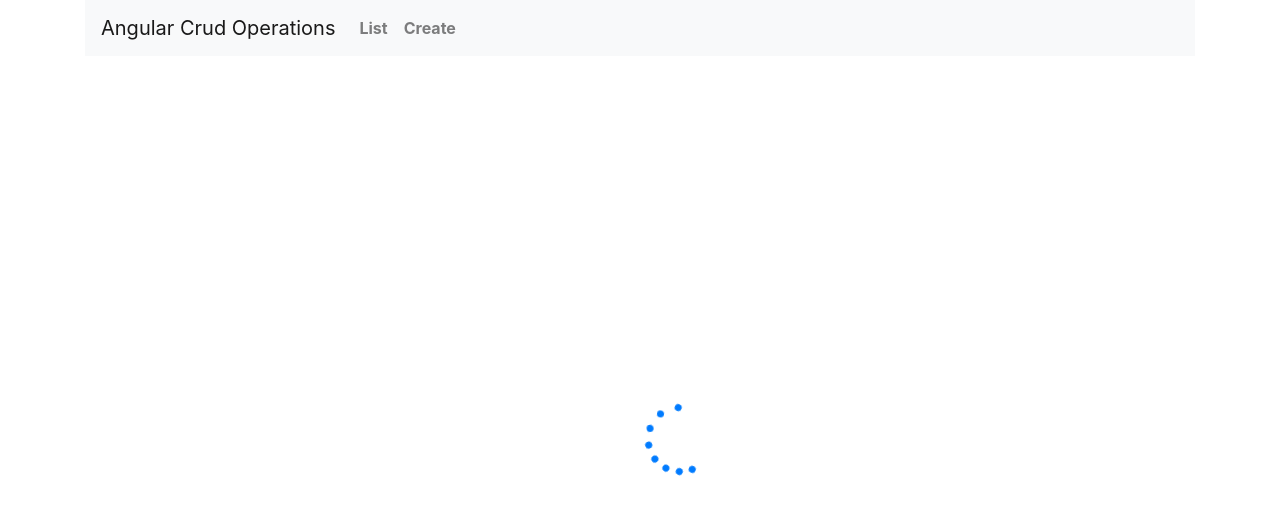
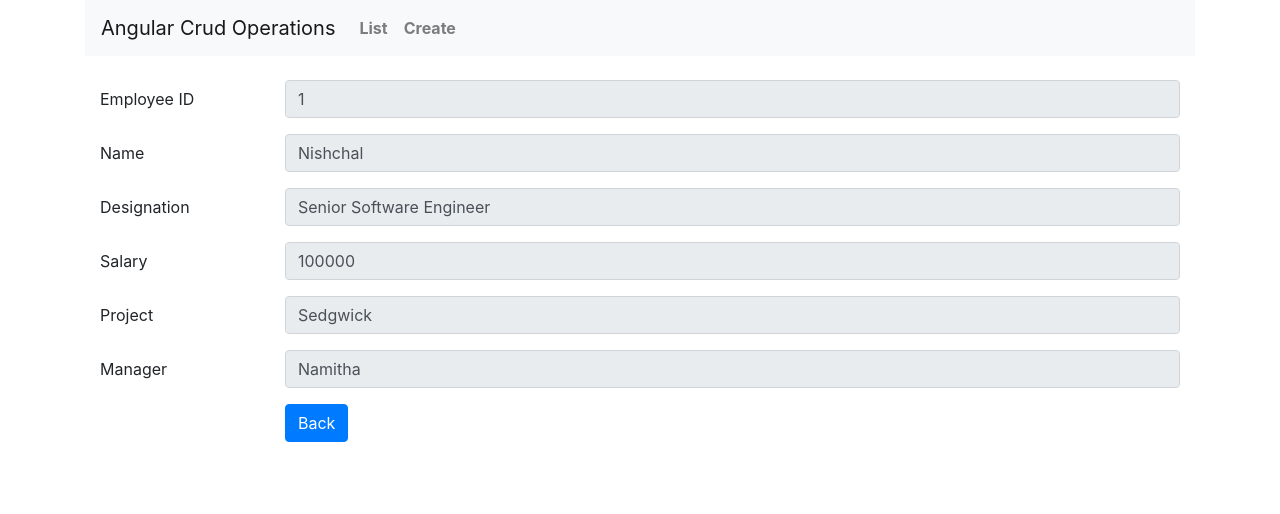
Before and after one commit to Nishchaljain/AngularCrudPractice, an Angular app: page /employeeDetail/1 in a window 1280 px wide. Before the commit this address led to /. Shown: the top 514 px of the page. Built offline with nearby package versions, Linux system fonts and the light colour scheme.

Commit message:
Addede Employee Details functionality and Implemented canActivate gaurd on emp details

```diff
--- a/src/app/app-routing.module.ts
+++ b/src/app/app-routing.module.ts
@@ -5,6 +5,9 @@ import { CreateEmployeeComponent } from './employees/create-employee.component';
 import { EditEmployeeComponent } from './employees/edit-employee.component';
 import { CreateEmployeeCanDeactivateGuardService } from './employees/create-employee-can-deactivate-guard.service'
 import { EmployeeListResolverService } from './employees/employee-list-resolver.service';
+import { PageNotFoundComponent } from './pagenotfound/page-not-found.component';
+import { EmployeeDetailsComponent } from './employees/employee-details.component';
+import { EmployeeDetailsGaurdService } from './employees/employee-details-gaurd.service';
 
 
 const routes: Routes = [
@@ -21,14 +24,33 @@ const routes: Routes = [
     canDeactivate: [CreateEmployeeCanDeactivateGuardService],
     pathMatch: 'full'
   },
-  { path: 'editEmployee/:id', component: EditEmployeeComponent, pathMatch: 'full' },
+  {
+    path: 'editEmployee/:id',
+    component: EditEmployeeComponent,
+    pathMatch: 'full'
+  },
+  {
+    path: 'employeeDetail/:id',
+    component: EmployeeDetailsComponent,
+    pathMatch: 'full',
+    canActivate: [EmployeeDetailsGaurdService]
+  },
+  {
+    path: 'notfound',
+    component: PageNotFoundComponent,
+    pathMatch: 'full'
+  },
 ];
 
 @NgModule({
   imports: [
-    RouterModule.forRoot(routes, { enableTracing: true })
+    RouterModule.forRoot(routes)
   ],
   exports: [RouterModule],
-  providers: [CreateEmployeeCanDeactivateGuardService, EmployeeListResolverService]
+  providers: [
+    CreateEmployeeCanDeactivateGuardService,
+    EmployeeListResolverService,
+    EmployeeDetailsGaurdService
+  ]
 })
 export class AppRoutingModule { }
--- a/src/app/app.module.ts
+++ b/src/app/app.module.ts
@@ -9,6 +9,8 @@ import { ListEmployeesComponent } from './employees/list-employees.component';
 import { CreateEmployeeComponent } from './employees/create-employee.component';
 import { EditEmployeeComponent } from './employees/edit-employee.component';
 import { EmployeeFilterPipe } from './employees/employee-filter.pipe';
+import { PageNotFoundComponent } from './pagenotfound/page-not-found.component';
+import { EmployeeDetailsComponent } from './employees/employee-details.component';
 
 
 @NgModule({
@@ -17,7 +19,9 @@ import { EmployeeFilterPipe } from './employees/employee-filter.pipe';
     ListEmployeesComponent,
     CreateEmployeeComponent,
     EditEmployeeComponent,
-    EmployeeFilterPipe
+    EmployeeFilterPipe,
+    PageNotFoundComponent,
+    EmployeeDetailsComponent
   ],
   imports: [
     BrowserModule,
--- /dev/null
+++ b/src/app/employees/employee-details-gaurd.service.ts
@@ -0,0 +1,24 @@
+import { Injectable } from '@angular/core';
+import { CanActivate, ActivatedRouteSnapshot, RouterStateSnapshot, Router } from '@angular/router';
+import { Observable } from 'rxjs';
+import { EmployeeService } from './employee.service';
+
+@Injectable({
+  providedIn: 'root'
+})
+export class EmployeeDetailsGaurdService implements CanActivate {
+
+  constructor(private _emplService: EmployeeService,
+    private _router: Router) { }
+  canActivate(route: ActivatedRouteSnapshot, state: RouterStateSnapshot): boolean {
+    const employeeExists = !!this._emplService.getEmployeeById(+route.paramMap.get('id'));
+
+    if (employeeExists) {
+      return true;
+    } else {
+      this._router.navigate(['notfound']);
+      return false;
+    }
+  }
+
+}
--- /dev/null
+++ b/src/app/employees/employee-details.component.html
@@ -0,0 +1,55 @@
+<br>
+<div class="container">
+    <form>
+        <div class="form-group row">
+            <label class="col-sm-2 col-form-label">Employee ID</label>
+            <div class="col-sm-10">
+                <input name="empID" readonly [(ngModel)]="employee.empId" type="text" class="form-control" id="empID">
+            </div>
+
+        </div>
+        <div class="form-group row">
+            <label class="col-sm-2 col-form-label">Name</label>
+            <div class="col-sm-10">
+                <input type="text" readonly name="name" [(ngModel)]="employee.empName" class="form-control" id="name">
+
+            </div>
+        </div>
+        <div class="form-group row">
+            <label class="col-sm-2 col-form-label">Designation</label>
+            <div class="col-sm-10">
+                <input type="text" readonly name="designation" [(ngModel)]="employee.empDesignation"
+                    class="form-control" id="designation">
+            </div>
+        </div>
+        <div class="form-group row">
+            <label class="col-sm-2 col-form-label">Salary</label>
+            <div class="col-sm-10">
+                <input type="text" readonly name="salary" [(ngModel)]="employee.empSalary" class="form-control"
+                    id="salary">
+            </div>
+        </div>
+        <div class="form-group row">
+            <label class="col-sm-2 col-form-label">Project</label>
+            <div class="col-sm-10">
+                <input type="text" readonly name="project" [(ngModel)]="employee.empProjectName" class="form-control"
+                    id="project">
+
+            </div>
+        </div>
+        <div class="form-group row">
+            <label class="col-sm-2 col-form-label">Manager</label>
+            <div class="col-sm-10">
+                <input type="text" readonly name="manager" [(ngModel)]="employee.empManager" class="form-control"
+                    id="manager">
+            </div>
+        </div>
+        <div class="form-group row">
+            <div class="col-sm-2 offset-2">
+                <a class="btn btn-primary" [routerLink]="['/list',{id:employee.empId}]"
+                    queryParamsHandling="preserve">Back</a>
+
+            </div>
+        </div>
+    </form>
+</div>
--- /dev/null
+++ b/src/app/employees/employee-details.component.ts
@@ -0,0 +1,23 @@
+import { Component, OnInit } from '@angular/core';
+import { Employee } from '../Models/employee.model';
+import { ActivatedRoute, Router } from '@angular/router';
+import { EmployeeService } from './employee.service';
+
+@Component({
+  selector: 'app-employee-details',
+  templateUrl: './employee-details.component.html',
+  styleUrls: ['./employee-details.component.css']
+})
+export class EmployeeDetailsComponent implements OnInit {
+
+  employee: Employee;
+  constructor(private _activatedRoute: ActivatedRoute,
+    private _empService: EmployeeService,
+    private _route: Router) { }
+
+  ngOnInit(): void {
+    const id = +this._activatedRoute.snapshot.params['id'];
+    this.employee = Object.assign({}, this._empService.getEmployeeById(id));
+  }
+
+}
--- a/src/app/employees/list-employees.component.html
+++ b/src/app/employees/list-employees.component.html
@@ -31,6 +31,8 @@
                                     (click)="onEditClick(employee.empId)">Edit</button>
                                 <button type="button" class="btn btn-primary"
                                     (click)="deleteEmployee(employee.empId)">Delete</button>
+                                <button type="button" class="btn btn-primary"
+                                    (click)="employeeDetail(employee.empId)">Details</button>
                             </div>
                         </td>
                     </tr>
--- a/src/app/employees/list-employees.component.ts
+++ b/src/app/employees/list-employees.component.ts
@@ -52,9 +52,15 @@ export class ListEmployeesComponent implements OnInit {
 
   }
 
+  employeeDetail(empID: number) {
+    this._router.navigate(['/employeeDetail', empID], {
+      queryParams: { 'searchTerm': this.searchTerm }
+    });
+  }
+
   onEditClick(empID: number) {
     this._router.navigate(['/editEmployee', empID], {
-      queryParams: { 'searchTerm': this.searchTerm, 'testParams': 'testValue' }
+      queryParams: { 'searchTerm': this.searchTerm }
     });
   }
   deleteEmployee(empID: number) {
--- /dev/null
+++ b/src/app/pagenotfound/page-not-found.component.css
@@ -0,0 +1,3 @@
+h1{
+    color:red;
+}
--- /dev/null
+++ b/src/app/pagenotfound/page-not-found.component.html
@@ -0,0 +1 @@
+<h1>The resource you are looking cannot be found.</h1>
--- /dev/null
+++ b/src/app/pagenotfound/page-not-found.component.ts
@@ -0,0 +1,15 @@
+import { Component, OnInit } from '@angular/core';
+
+@Component({
+  selector: 'app-page-not-found',
+  templateUrl: './page-not-found.component.html',
+  styleUrls: ['./page-not-found.component.css']
+})
+export class PageNotFoundComponent implements OnInit {
+
+  constructor() { }
+
+  ngOnInit(): void {
+  }
+
+}
```
Also changed, not shown: src/app/employees/employee-details.component.css (added).
